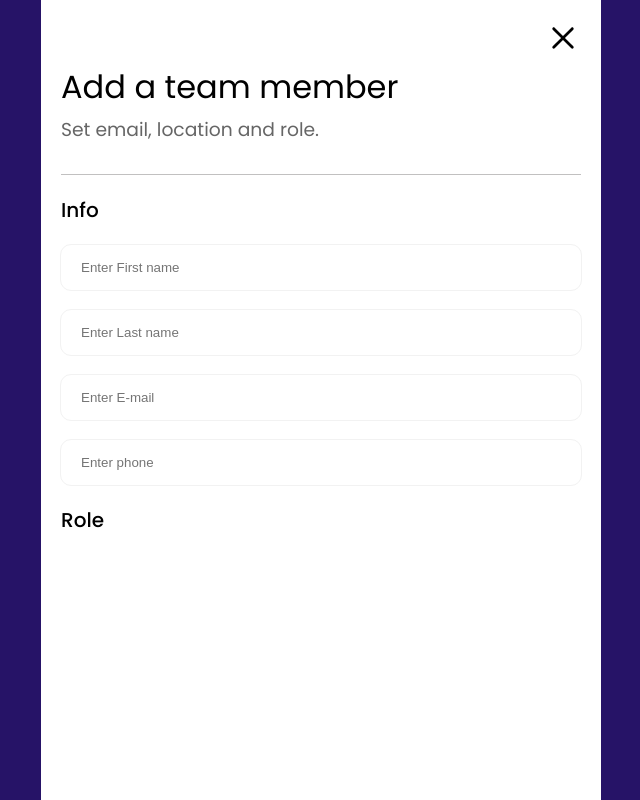
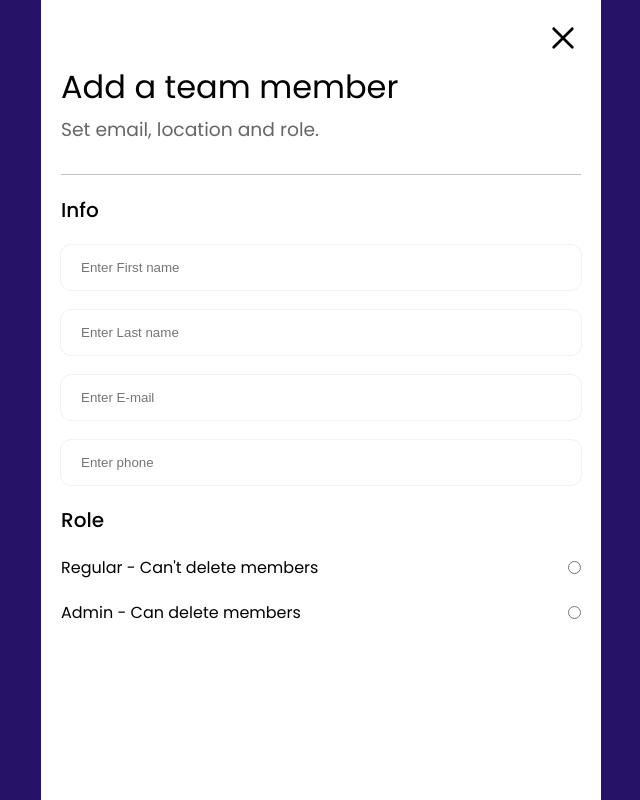
Before and after one commit to tirlochanarora16/seekout, a React (Create React App) app: page / in a window 1280 px wide. Both pictures are taken after a click on the element 882 px from the left and 41 px from the top of the page. Shown: the whole page, without its empty margins (319-959 px from the left). Built offline with nearby package versions, Linux system fonts and the light colour scheme.

Commit message:
added radio buttons for role

```diff
--- a/src/components/MemberForm/index.tsx
+++ b/src/components/MemberForm/index.tsx
@@ -1,4 +1,6 @@
+import { MemberType } from "../../types/member";
 import Input from "../Input";
+import Radio from "../Radio";
 import styles from "./styles.module.css";
 
 const MemberForm = () => {
@@ -25,6 +27,18 @@ const MemberForm = () => {
       />
       <Input id="phone" type="text" placeholder="Enter phone" required={true} />
       <p className={styles.memberForm_title}>Role</p>
+      <Radio
+        value={MemberType.REGULAR}
+        name="role"
+        id="regular"
+        label="Regular - Can't delete members"
+      />
+      <Radio
+        value={MemberType.ADMIN}
+        name="role"
+        id="admin"
+        label="Admin - Can delete members"
+      />
     </div>
   );
 };
--- /dev/null
+++ b/src/components/Radio/index.tsx
@@ -0,0 +1,43 @@
+import { useAppDispatch } from "../../app/hooks";
+import { memberFormChangeHandler } from "../../app/slices/member";
+import { MemberFormData, MemberType } from "../../types/member";
+import styles from "./styles.module.css";
+
+interface IProps {
+  id: string;
+  label: string;
+  name: string;
+  value: MemberType;
+}
+
+const Radio: React.FC<IProps> = ({ id, label, name, value }) => {
+  const dispatch = useAppDispatch();
+
+  const inputOnChangeHandler = (e: React.ChangeEvent<HTMLInputElement>) => {
+    dispatch(
+      memberFormChangeHandler({
+        id,
+        value: e.target.value,
+      } as MemberFormData)
+    );
+  };
+
+  return (
+    <div className={styles.radio}>
+      <label htmlFor={id} className={styles.radio_label}>
+        {label}
+      </label>
+      <input
+        id={id}
+        type="radio"
+        name={name}
+        value={value}
+        required
+        className={styles.radio_input}
+        onChange={inputOnChangeHandler}
+      />
+    </div>
+  );
+};
+
+export default Radio;
--- /dev/null
+++ b/src/components/Radio/styles.module.css
@@ -0,0 +1,14 @@
+.radio {
+  display: flex;
+}
+
+.radio_label {
+  display: block;
+  display: flex;
+  flex: 1;
+  cursor: pointer;
+}
+
+.radio_input {
+  display: block;
+}
```
